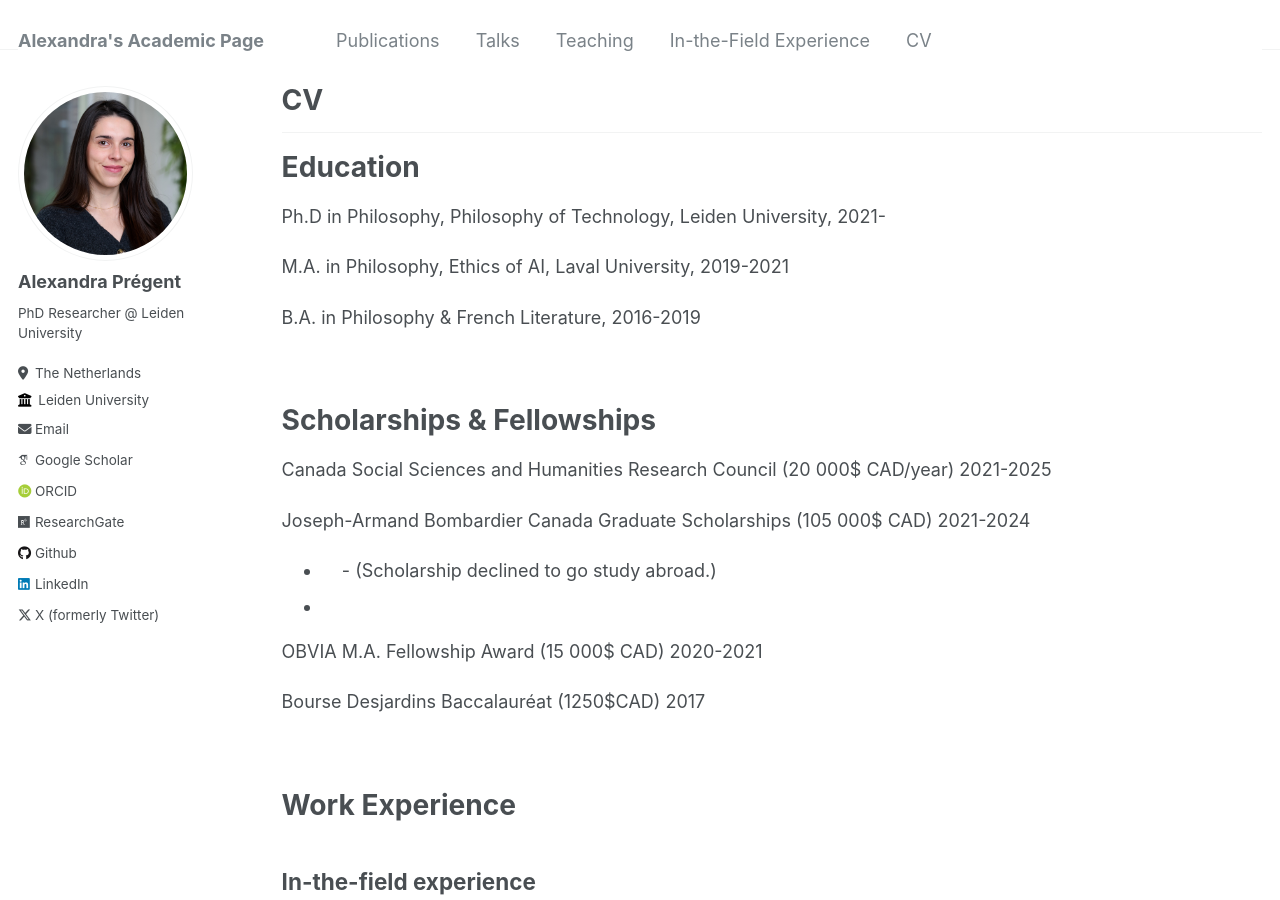
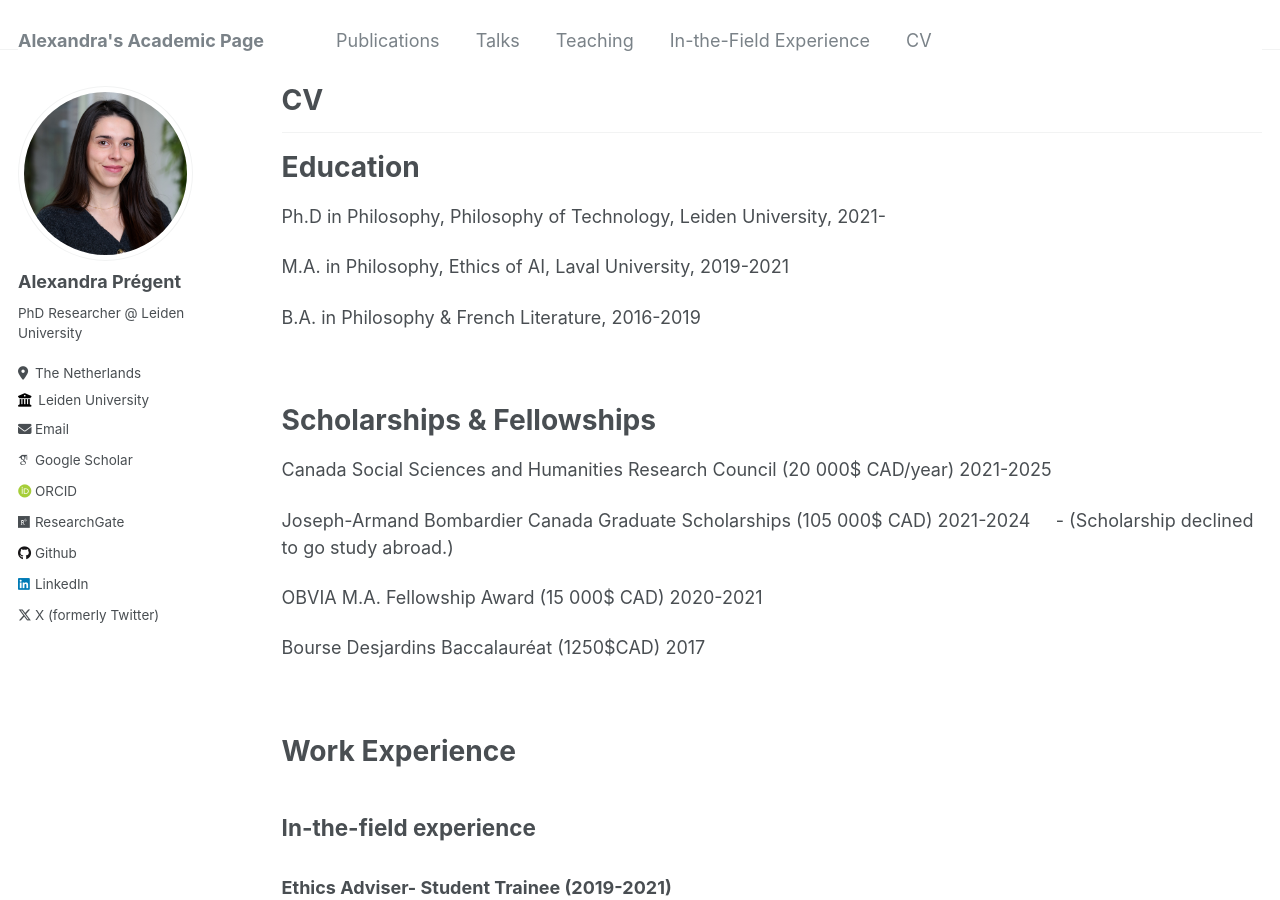
Before and after one commit to AlexandraPregent/AlexandraPregent.github.io, a Jekyll site: the page built from _pages/cv.md, in a window 1280 px wide and 900 px high. Built offline with Jekyll 4.4.1, drawn with Linux system fonts in a browser that asks for light colours; some web fonts are replaced.

Commit message:
Update cv.md

```diff
--- a/_pages/cv.md
+++ b/_pages/cv.md
@@ -30,8 +30,8 @@ B.A. in Philosophy & French Literature, 2016-2019
 Canada Social Sciences and Humanities Research Council (20 000$ CAD/year) 2021-2025
 
 Joseph-Armand Bombardier Canada Graduate Scholarships (105 000$ CAD) 2021-2024
-* &nbsp; &nbsp; - (Scholarship declined to go study abroad.)
-* &nbsp;
+ &nbsp; &nbsp; - (Scholarship declined to go study abroad.)
+ &nbsp;
 
 OBVIA M.A. Fellowship Award (15 000$ CAD) 2020-2021
 
```
